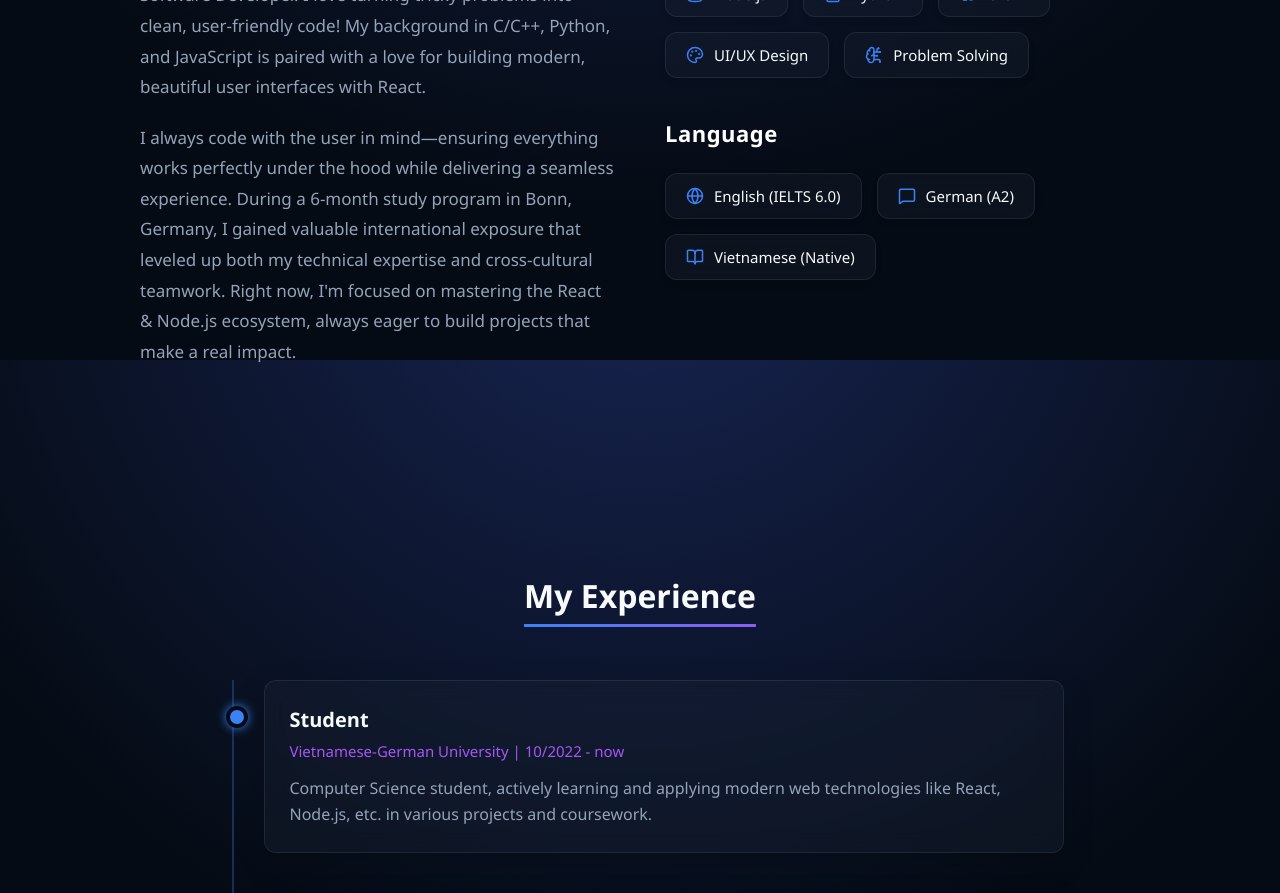
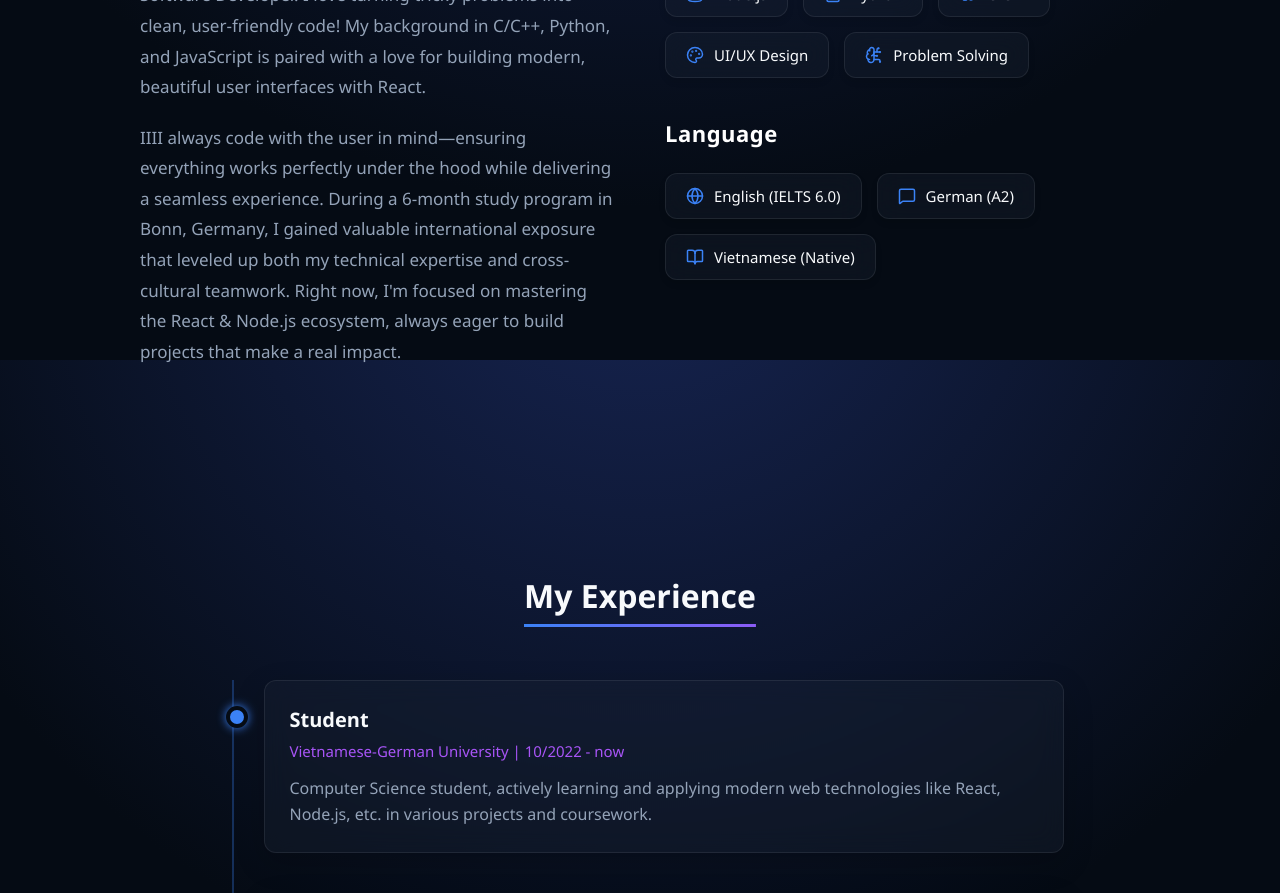
Before and after one commit to aiyasuhall/portfolio, a React (Vite) app: page / in a window 1280 px wide. Shown: the part 1240-2133 px from the top of the page. Built offline with nearby package versions, Linux system fonts and the light colour scheme.

Commit message:
Update About.jsx

```diff
--- a/src/components/About.jsx
+++ b/src/components/About.jsx
@@ -29,7 +29,7 @@ export default function About({ personalInfo }) {
         <div className="about-text">
           <h3 className="about-subtitle">Introduction</h3>
           <p>Hi, my name is Khoi Vi, a 4th-year Computer Science student at Vietnamese-German University and an aspiring Software Developer. I love turning tricky problems into clean, user-friendly code! My background in C/C++, Python, and JavaScript is paired with a love for building modern, beautiful user interfaces with React.</p>
-          <p>I always code with the user in mind—ensuring everything works perfectly under the hood while delivering a seamless experience. During a 6-month study program in Bonn, Germany, I gained valuable international exposure that leveled up both my technical expertise and cross-cultural teamwork. Right now, I'm focused on mastering the React & Node.js ecosystem, always eager to build projects that make a real impact.</p>
+          <p>IIII always code with the user in mind—ensuring everything works perfectly under the hood while delivering a seamless experience. During a 6-month study program in Bonn, Germany, I gained valuable international exposure that leveled up both my technical expertise and cross-cultural teamwork. Right now, I'm focused on mastering the React & Node.js ecosystem, always eager to build projects that make a real impact.</p>
         </div>
 
         {/* Skill & language */}
```
